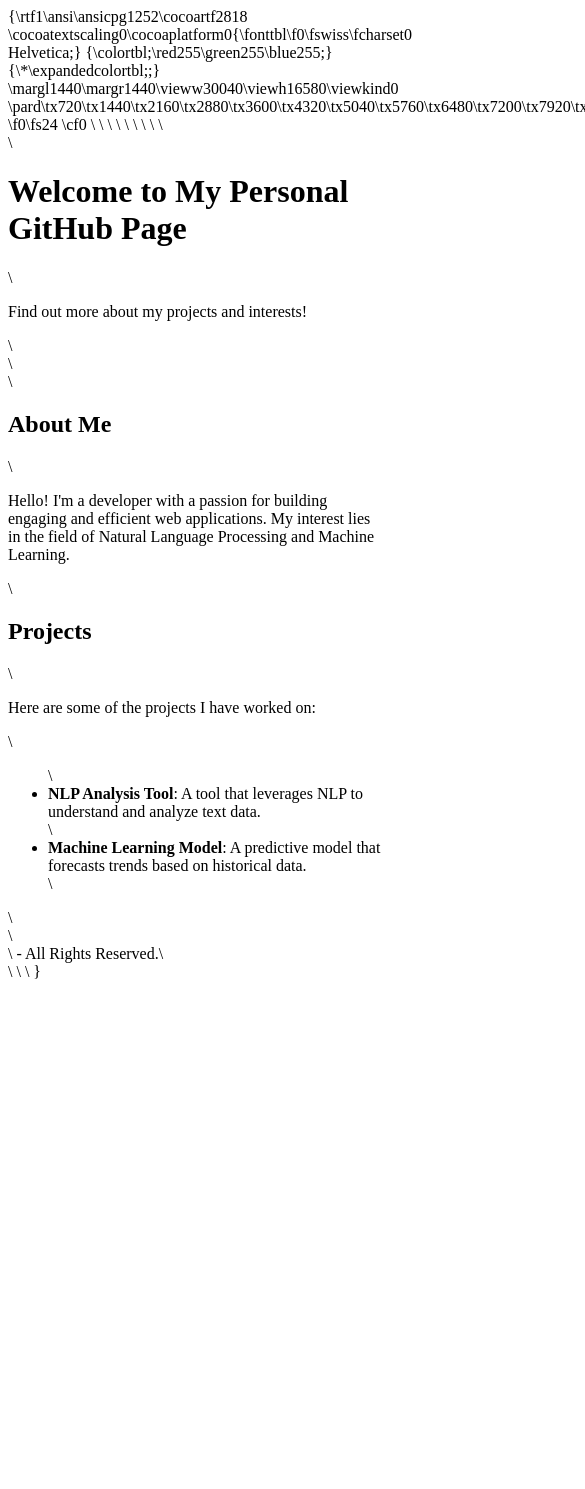
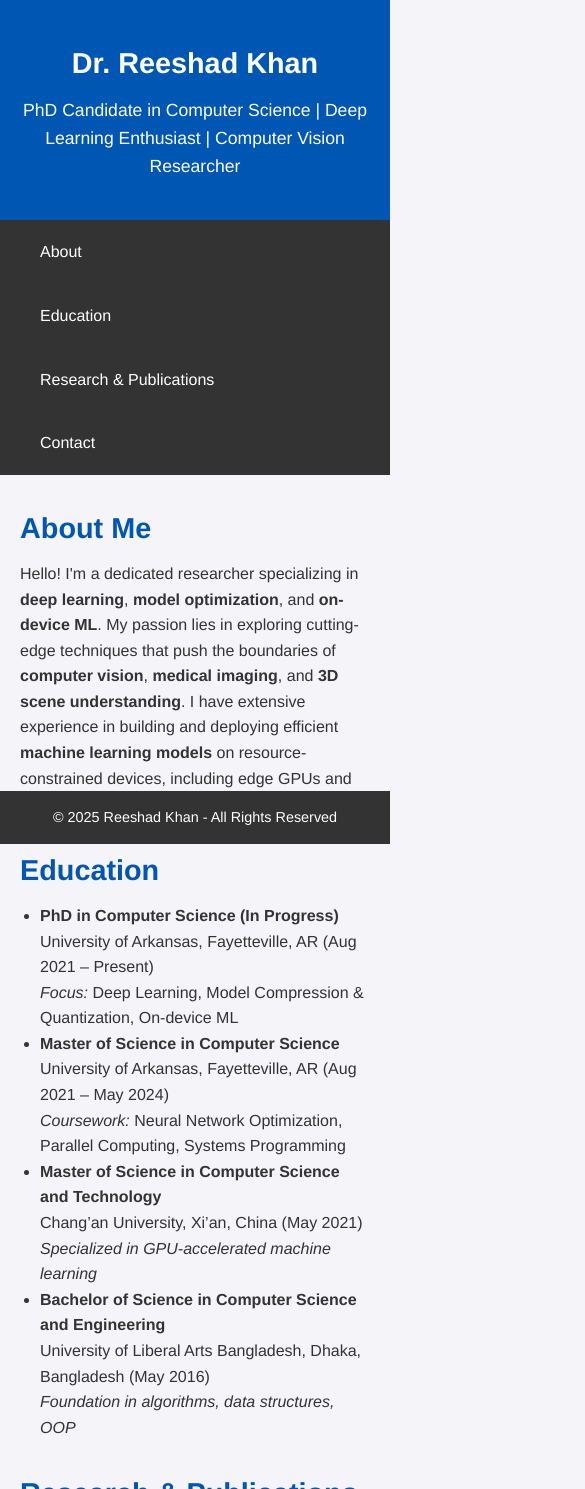
Before and after one commit to Reeshad-Khan/Reehsad-Khan.github.io, a plain HTML site: page index.html in a window 390 px wide. Shown: the top 1489 px of the page, 585 px wide, since content can reach past the window. Before the commit the page ends 989 px from the top, so only its background shows below. Drawn offline with Linux system fonts and the light colour scheme.

Commit message:
Update index.html

```diff
--- a/index.html
+++ b/index.html
@@ -1,63 +1,242 @@
-{\rtf1\ansi\ansicpg1252\cocoartf2818
-\cocoatextscaling0\cocoaplatform0{\fonttbl\f0\fswiss\fcharset0 Helvetica;}
-{\colortbl;\red255\green255\blue255;}
-{\*\expandedcolortbl;;}
-\margl1440\margr1440\vieww30040\viewh16580\viewkind0
-\pard\tx720\tx1440\tx2160\tx2880\tx3600\tx4320\tx5040\tx5760\tx6480\tx7200\tx7920\tx8640\pardirnatural\partightenfactor0
+<!DOCTYPE html>
+<html lang="en">
+<head>
+  <meta charset="UTF-8">
+  <meta name="description" content="Personal Research Website of Reeshad Khan">
+  <meta name="viewport" content="width=device-width, initial-scale=1.0">
+  <title>Reeshad Khan - Research & Publications</title>
+  <style>
+    /* Basic Reset */
+    * {
+      margin: 0;
+      padding: 0;
+      box-sizing: border-box;
+    }
+    body {
+      font-family: "Helvetica Neue", Helvetica, Arial, sans-serif;
+      background-color: #f4f4f9;
+      color: #333;
+      line-height: 1.6;
+      margin: 0;
+      padding-bottom: 80px; /* space for footer */
+    }
+    header {
+      background: #0056b3;
+      color: #fff;
+      padding: 40px 20px;
+      text-align: center;
+    }
+    header h1 {
+      margin-bottom: 10px;
+      font-size: 2.2rem;
+      font-weight: 600;
+    }
+    header p {
+      font-size: 1.1rem;
+    }
+    nav {
+      background-color: #333;
+      overflow: hidden;
+    }
+    nav ul {
+      list-style-type: none;
+      display: flex;
+      justify-content: center;
+    }
+    nav ul li {
+      margin: 0 15px;
+    }
+    nav a {
+      display: block;
+      padding: 14px 20px;
+      color: #fff;
+      text-decoration: none;
+      font-weight: 500;
+    }
+    nav a:hover {
+      background-color: #444;
+      transition: 0.3s;
+    }
+    main {
+      max-width: 1000px;
+      margin: 20px auto;
+      padding: 0 20px;
+    }
+    section {
+      margin: 30px 0;
+    }
+    section h2 {
+      font-size: 1.8rem;
+      margin-bottom: 10px;
+      color: #0056b3;
+    }
+    section p,
+    section ul {
+      font-size: 1rem;
+      margin-bottom: 15px;
+    }
+    ul {
+      margin-left: 20px;
+      list-style-type: disc;
+    }
+    footer {
+      width: 100%;
+      background-color: #333;
+      color: #fff;
+      position: fixed;
+      bottom: 0;
+      left: 0;
+      padding: 15px 0;
+      text-align: center;
+    }
+    footer p {
+      margin: 0;
+      font-size: 0.9rem;
+    }
+    a {
+      color: #0056b3;
+      text-decoration: none;
+    }
+    a:hover {
+      text-decoration: underline;
+    }
+    /* Responsive Design */
+    @media (max-width: 768px) {
+      header h1 {
+        font-size: 1.8rem;
+      }
+      nav ul {
+        flex-direction: column;
+      }
+      nav ul li {
+        margin: 5px 0;
+      }
+    }
+  </style>
+</head>
+<body>
+  <!-- Header Section -->
+  <header>
+    <h1>Dr. Reeshad Khan</h1>
+    <p>PhD Candidate in Computer Science | Deep Learning Enthusiast | Computer Vision Researcher</p>
+  </header>
 
-\f0\fs24 \cf0 <!DOCTYPE html>\
-<html lang="en">\
-<head>\
-    <meta charset="UTF-8">\
-    <meta name="viewport" content="width=device-width, initial-scale=1.0">\
-    <title>Welcome to My Personal Page</title>\
-    <style>\
-        body \{\
-            font-family: Arial, sans-serif;\
-            margin: 40px;\
-            background-color: #f4f4f9;\
-            color: #333;\
-        \}\
-        header \{\
-            background: #0056b3;\
-            color: white;\
-            padding: 10px 20px;\
-            text-align: center;\
-        \}\
-        section \{\
-            margin-top: 20px;\
-        \}\
-        footer \{\
-            text-align: center;\
-            padding: 10px;\
-            background-color: #333;\
-            color: white;\
-            position: fixed;\
-            bottom: 0;\
-            width: 100%;\
-        \}\
-    </style>\
-</head>\
-<body>\
-    <header>\
-        <h1>Welcome to My Personal GitHub Page</h1>\
-        <p>Find out more about my projects and interests!</p>\
-    </header>\
-    <section>\
-        <h2>About Me</h2>\
-        <p>Hello! I'm a developer with a passion for building engaging and efficient web applications. My interest lies in the field of Natural Language Processing and Machine Learning.</p>\
-        <h2>Projects</h2>\
-        <p>Here are some of the projects I have worked on:</p>\
-        <ul>\
-            <li><strong>NLP Analysis Tool</strong>: A tool that leverages NLP to understand and analyze text data.</li>\
-            <li><strong>Machine Learning Model</strong>: A predictive model that forecasts trends based on historical data.</li>\
-        </ul>\
-    </section>\
-    <footer>\
-        <script>\
-            document.write(new Date().getFullYear());\
-        </script> - All Rights Reserved.\
-    </footer>\
-</body>\
-</html>\
-}
+  <!-- Navigation Bar -->
+  <nav>
+    <ul>
+      <li><a href="#about">About</a></li>
+      <li><a href="#education">Education</a></li>
+      <li><a href="#research">Research & Publications</a></li>
+      <li><a href="#contact">Contact</a></li>
+    </ul>
+  </nav>
+
+  <!-- Main Content -->
+  <main>
+    <!-- About Section -->
+    <section id="about">
+      <h2>About Me</h2>
+      <p>
+        Hello! I'm a dedicated researcher specializing in <strong>deep learning</strong>,
+        <strong>model optimization</strong>, and <strong>on-device ML</strong>.
+        My passion lies in exploring cutting-edge techniques that push the boundaries of
+        <strong>computer vision</strong>, <strong>medical imaging</strong>, and
+        <strong>3D scene understanding</strong>. I have extensive experience in
+        building and deploying efficient <strong>machine learning models</strong>
+        on resource-constrained devices, including edge GPUs and mobile platforms.
+      </p>
+    </section>
+
+    <!-- Education Section -->
+    <section id="education">
+      <h2>Education</h2>
+      <ul>
+        <li><strong>PhD in Computer Science (In Progress)</strong><br/>
+          University of Arkansas, Fayetteville, AR (Aug 2021 – Present)<br/>
+          <em>Focus:</em> Deep Learning, Model Compression & Quantization, On-device ML
+        </li>
+        <li><strong>Master of Science in Computer Science</strong><br/>
+          University of Arkansas, Fayetteville, AR (Aug 2021 – May 2024)<br/>
+          <em>Coursework:</em> Neural Network Optimization, Parallel Computing, Systems Programming
+        </li>
+        <li><strong>Master of Science in Computer Science and Technology</strong><br/>
+          Chang’an University, Xi’an, China (May 2021)<br/>
+          <em>Specialized in GPU-accelerated machine learning</em>
+        </li>
+        <li><strong>Bachelor of Science in Computer Science and Engineering</strong><br/>
+          University of Liberal Arts Bangladesh, Dhaka, Bangladesh (May 2016)<br/>
+          <em>Foundation in algorithms, data structures, OOP</em>
+        </li>
+      </ul>
+    </section>
+
+    <!-- Research & Publications Section -->
+    <section id="research">
+      <h2>Research & Publications</h2>
+      <p>
+        My research spans a variety of areas within <strong>deep learning</strong>,
+        <strong>multi-task learning</strong>, and <strong>GPU optimization</strong>.
+        Below are some of my most notable publications:
+      </p>
+      <ol>
+        <li>
+          <strong>Variational Panoptic Lifting</strong>: Consistent 3D Scene Understanding via Iterative
+          Variational Refinement and Multi-View Feedback
+          <br/><em>(CVPR 2025 Submission)</em>
+        </li>
+        <li>
+          <strong>From Noise Estimation to Restoration</strong>: A Unified Diffusion and Bayesian Risk Approach
+          for Unsupervised Denoising
+          <br/><em>(Accepted at VISAAP 2025)</em>
+        </li>
+        <li>
+          <strong>Learning from Oversampling</strong>: A Systematic Exploitation of Oversampling to Address
+          Data Scarcity Issues in Deep Learning-Based Magnetic Resonance Image Reconstruction
+          <br/><em>(Published in IEEE Access)</em>
+        </li>
+        <li>
+          <strong>Adaptive Extensions of Unbiased Risk Estimators for Unsupervised MRI Denoising</strong>
+          <br/><em>(Available on arXiv)</em>
+        </li>
+        <li>
+          <strong>A Literature Review on Emotion Recognition Using Various Methods</strong>
+          <br/><em>(Published in GJCST, Vol. 17, Issue 1, Version 1.0)</em>
+        </li>
+      </ol>
+      <p>
+        For a complete list of publications and citations, please visit my
+        <a href="https://scholar.google.com/citations?user=D3rO3W4AAAAJ" target="_blank" rel="noopener noreferrer">Google Scholar</a> profile.
+      </p>
+    </section>
+
+    <!-- Contact Section -->
+    <section id="contact">
+      <h2>Contact</h2>
+      <p>
+        <strong>Email:</strong> <a href="mailto:rk010@uark.edu">rk010@uark.edu</a><br/>
+        <strong>LinkedIn:</strong>
+          <a href="https://www.linkedin.com/in/reeshad-khan-a50207106/" target="_blank" rel="noopener noreferrer">
+            linkedin.com/in/reeshad-khan-a50207106
+          </a><br/>
+        <strong>GitHub:</strong>
+          <a href="https://github.com/Reeshad-Khan" target="_blank" rel="noopener noreferrer">
+            github.com/Reeshad-Khan
+          </a>
+      </p>
+      <p>
+        I am always open to connecting with fellow researchers, potential collaborators, and
+        industry professionals. Feel free to reach out about new opportunities or
+        exciting research ideas!
+      </p>
+    </section>
+  </main>
+
+  <!-- Footer Section -->
+  <footer>
+    <p>
+      &copy; <script>document.write(new Date().getFullYear());</script>
+      Reeshad Khan - All Rights Reserved
+    </p>
+  </footer>
+</body>
+</html>
```
